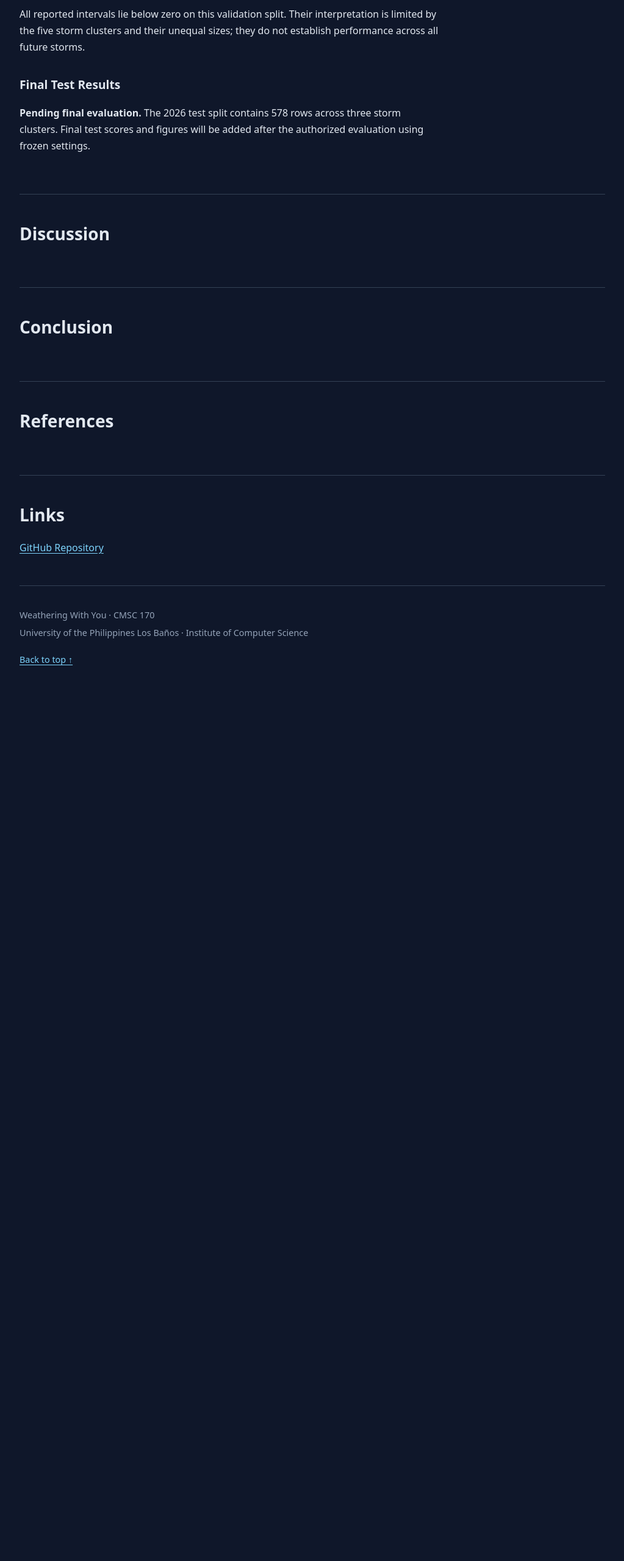
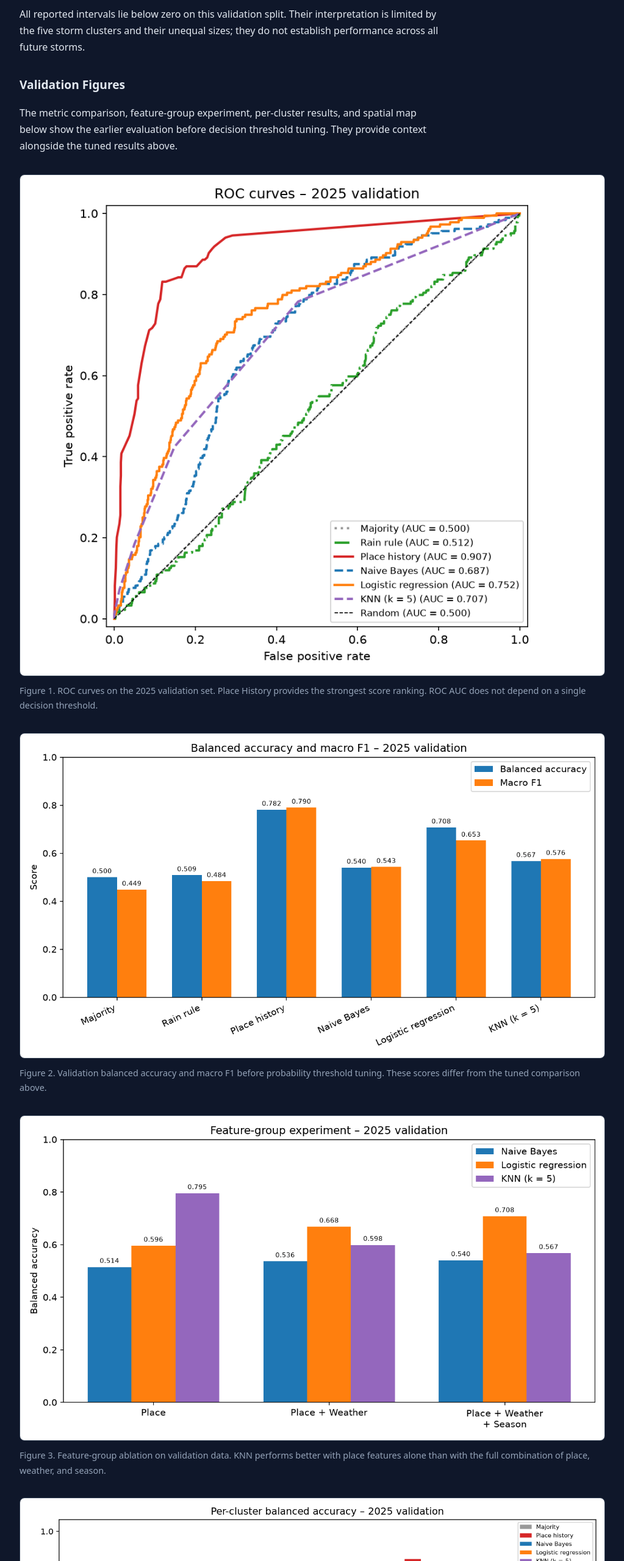
Before and after one commit to persimon-c/weathering-with-you, a plain HTML site: page docs/index.html in a window 1280 px wide. Shown: the part 7300-9860 px from the top of the page at 61% size, without its empty margins (128-1151 px from the left). Before the commit the page ends 8443 px from the top, so only its background shows below. Drawn offline with nearby package versions, Linux system fonts and the light colour scheme.

Commit message:
feat(page): add validation figures and captions

```diff
--- a/docs/index.html
+++ b/docs/index.html
@@ -591,7 +591,72 @@
                 performance across all future storms.
             </p>
 
-            <!-- Validation figures will be inserted here. -->
+        <h3>Validation Figures</h3>
+        <p>
+            The metric comparison, feature-group experiment, per-cluster
+            results, and spatial map below show the earlier evaluation
+            before decision threshold tuning. They provide context
+            alongside the tuned results above.
+        </p>
+
+        <figure>
+            <img
+                src="assets/roc_curves.png"
+                alt="ROC curves for six methods. Place History has the highest AUC at 0.907; the rainfall rule scores 0.512."
+                loading="lazy">
+            <figcaption>
+                Figure 1. ROC curves on the 2025 validation set.
+                Place History provides the strongest score ranking.
+                ROC AUC does not depend on a single decision threshold.
+            </figcaption>
+        </figure>
+
+        <figure>
+            <img
+                src="assets/metric_bars.png"
+                alt="Balanced accuracy and macro F1 for six methods before probability threshold tuning. Place History achieves 0.782 balanced accuracy."
+                loading="lazy">
+            <figcaption>
+                Figure 2. Validation balanced accuracy and macro F1
+                before probability threshold tuning. These scores
+                differ from the tuned comparison above.
+            </figcaption>
+        </figure>
+
+        <figure>
+            <img
+                src="assets/feature_groups.png"
+                alt="Feature-group comparison for Naive Bayes, logistic regression, and KNN. KNN balanced accuracy falls from 0.795 with place features to 0.567 with all features."
+                loading="lazy">
+            <figcaption>
+                Figure 3. Feature-group ablation on validation data.
+                KNN performs better with place features alone than
+                with the full combination of place, weather, and season.
+            </figcaption>
+        </figure>
+
+        <figure>
+            <img
+                src="assets/per_cluster.png"
+                alt="Comparison of method performance across validation storm clusters 14 through 18."
+                loading="lazy">
+            <figcaption>
+                Figure 4. Validation performance by storm cluster.
+                Variation between clusters provides context that
+                an overall score can conceal.
+            </figcaption>
+        </figure>
+
+        <figure>
+            <img
+                src="assets/validation_map.png"
+                alt="Map of Place History validation predictions across the Philippines, distinguishing correct predictions, false positives, and false negatives."
+                loading="lazy">
+            <figcaption>
+                Figure 5. Spatial distribution of Place History
+                validation predictions and errors.
+            </figcaption>
+        </figure>
 
             <h3>Final Test Results</h3>
             <p>
```
